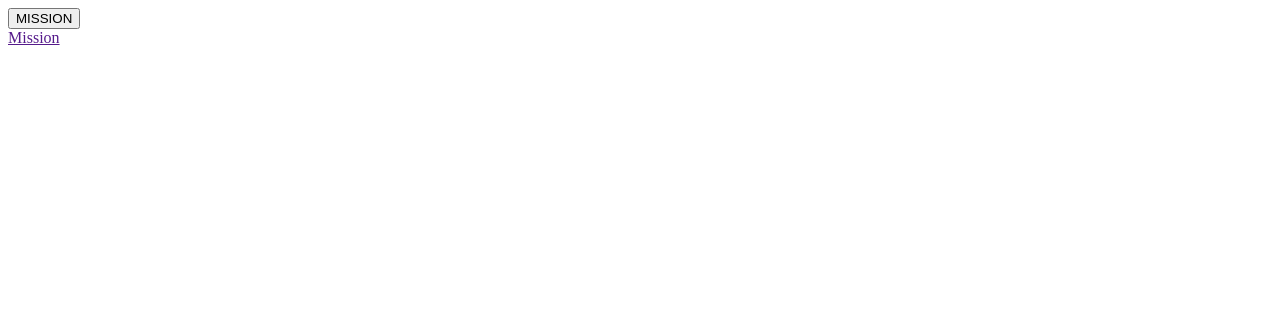
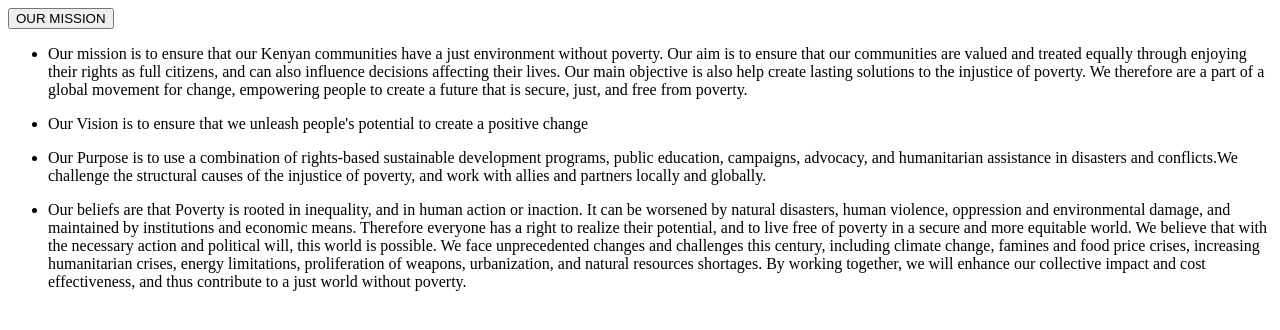
Before and after one commit to marynyambeki/CHARITY-FOUNDATION, a plain HTML site: page mission.html in a window 1280 px wide. Drawn offline with Linux system fonts and the light colour scheme.

Commit message:
added initial mission paragraphs

```diff
--- a/css/styles.css
+++ b/css/styles.css
@@ -1,4 +1,7 @@
-.para1{
+/* .para1{
 
     display: none;
 }
+.purpose{
+    display:
+} */
--- a/js/scripts.js
+++ b/js/scripts.js
@@ -1,5 +1,10 @@
-$(document).ready(function(){
-    $(".dropbtn").click(function(){
-        $(".para1").toggle();
-    });
-});
+// $(document).ready(function(){
+//     $(".dropbtn").click(function(){
+//         $(".para1").toggle();
+//     });
+// });
+// $(document).ready(function(){
+//     $(".dbtn").click(function(){
+//         $(".purpose").toggle();
+//     });
+// });
--- a/mission.html
+++ b/mission.html
@@ -9,14 +9,31 @@
 </head>
 <body>
     <div class="Mission">
-     <button class="dropbtn">MISSION</button>
-     <p class="para1">Our mission is to ensure that our Kenyan communities have a just environment without poverty.
+     <button class="dropbtn"> OUR MISSION</button>
+     <ul>
+         <li><p class="para1">Our mission is to ensure that our Kenyan communities have a just environment without poverty.
             Our aim is to ensure that our communities are valued and treated equally through enjoying their rights
             as full citizens, and can also influence decisions affecting their lives.
             Our main objective is also help create lasting solutions to the injustice of poverty.
-            We therefore are a part of a global movement for change, empowering people to create a future that is secure, just, and free from poverty</p>
-     <div class="mission-content">
-         <a href="" class="dropbtn">Mission</a>
+            We therefore are a part of a global movement for change, empowering people to create a future that is secure, just, and free from poverty.</p></li>
+         <li><p class="para2">Our Vision is to ensure that we unleash people's potential to create a positive change</p></li>
+         <li><p class="para3">Our Purpose is to use a combination of rights-based sustainable development programs,
+                public education, campaigns, advocacy, and humanitarian assistance in disasters and conflicts.We challenge the structural causes of the injustice of poverty,
+                 and work with allies and partners locally and globally.</p></li>
+         <li><p class="para4">Our beliefs are that Poverty is rooted in inequality, and in human action or inaction.
+             It can be worsened by natural disasters, human violence, oppression and environmental damage, and maintained by institutions and economic means.
+             Therefore everyone has a right to realize their potential, and to live free of poverty in a secure and more equitable world.
+             We believe that with the necessary action and political will, this world is possible.
+                We face unprecedented changes and challenges this century, including climate change, famines and food price crises, increasing humanitarian crises, energy limitations, proliferation of weapons, urbanization, and natural resources shortages. By working together, we will enhance our collective impact and cost effectiveness, and thus contribute to a just world without poverty.
+
+
+
+            </p></li>
+     </ul>
+
+     </div>
+
+
 
      </div>
     </div>
```
